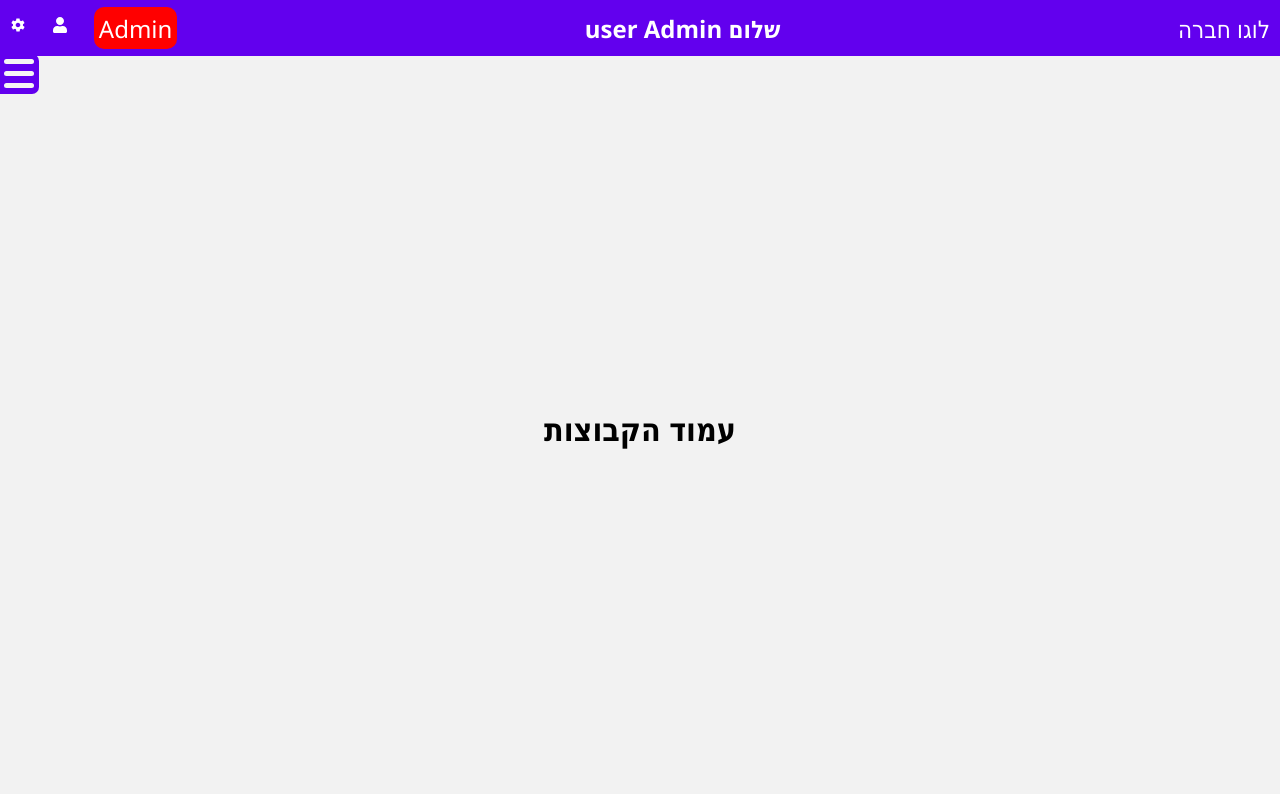
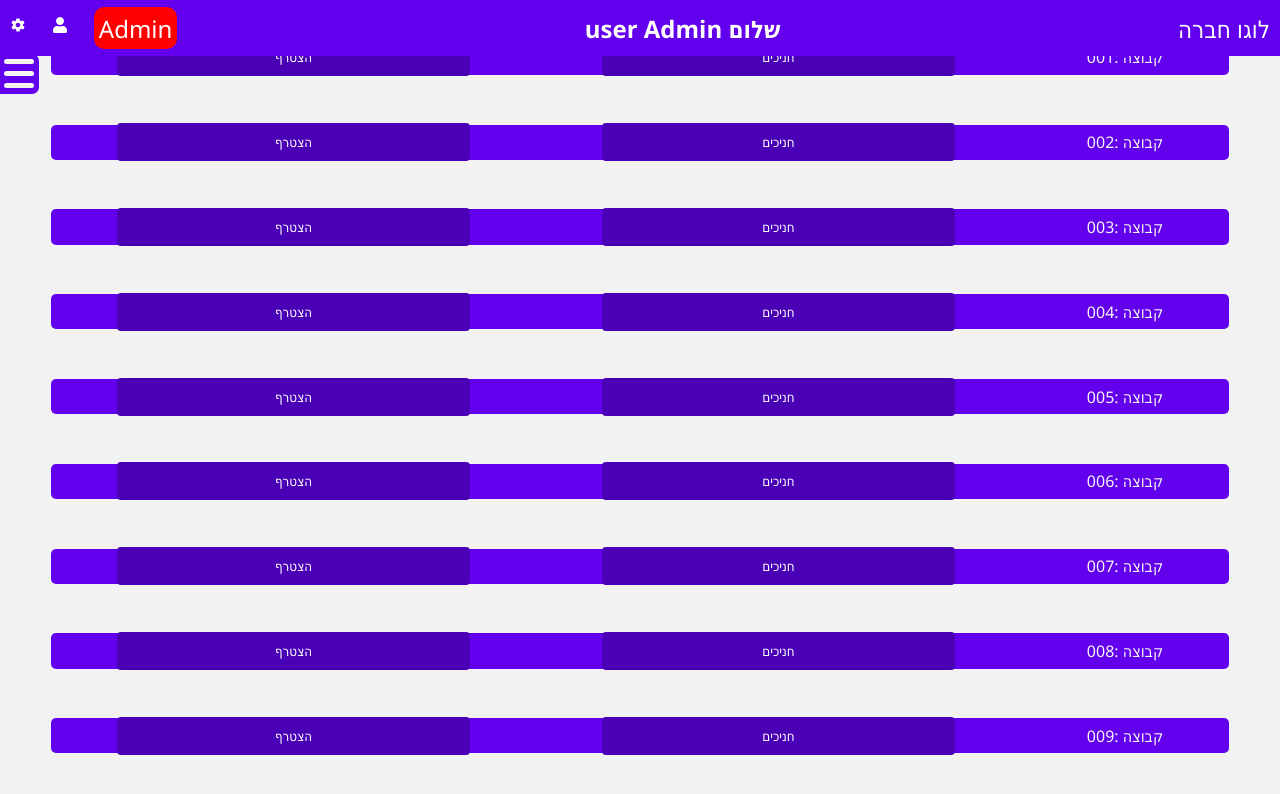
Before and after one commit to amielsaa/osimseder, a React (Create React App) app in the folder client/: page /Groups in a window 1280 px wide. Shown: the top 794 px of the page. Built offline with nearby package versions, Linux system fonts and the light colour scheme.

Commit message:
groups for student page

```diff
--- /dev/null
+++ b/client/src/Components/FilterBox.js
@@ -0,0 +1,17 @@
+import React from 'react';
+import './css/FilterBox.css'
+const FilterBox = ({ filterValue, onFilterChange }) => {
+  return (
+    <div className='fliterBox'>
+      <label htmlFor="filter">:חיפוש</label>
+      <input
+        type="text"
+        id="filter"
+        value={filterValue}
+        onChange={(e) => onFilterChange(e.target.value)}
+      />
+    </div>
+  );
+}
+
+export default FilterBox;
--- /dev/null
+++ b/client/src/Components/Group.js
@@ -0,0 +1,14 @@
+import React from 'react';
+import './css/Group.css';
+
+const Group = ({ groupId }) => {
+  return (
+    <div className="group">
+      <div className='group-id'>{`${groupId}: קבוצה`}</div>
+      <button className='users-in-group-btn'>חניכים</button>
+      <button className='join-group-btn'>הצטרף</button>
+    </div>
+  );
+}
+
+export default Group;
--- /dev/null
+++ b/client/src/Components/GroupList.js
@@ -0,0 +1,24 @@
+import React, { useState } from 'react';
+import Group from './Group';
+import FilterBox from './FilterBox';
+
+const GroupList = () => {
+  const initialGroupIds = Array.from({ length: 10 }, (_, index) => (index + 1).toString().padStart(3, '0'));
+  const [groupIds, setGroupIds] = useState(initialGroupIds);
+  const [filterValue, setFilterValue] = useState('');
+
+  const filteredGroups = groupIds.filter(groupId =>
+    groupId.includes(filterValue)
+  );
+
+  return (
+    <>
+      <FilterBox filterValue={filterValue} onFilterChange={setFilterValue} />
+      {filteredGroups.map((groupId) => (
+        <Group key={groupId} groupId={groupId} />
+      ))}
+    </>
+  );
+}
+
+export default GroupList;
--- a/client/src/Components/Groups.js
+++ b/client/src/Components/Groups.js
@@ -1,13 +1,14 @@
 import './css/Groups.css'
 import Nav from './Nav';
 import Header from './Header';
+import GroupList from './GroupList';
 const Groups = ({userName, role}) => {
   return (
     <>
     <Header userName={userName}  role={role}/>
     <Nav role={role}/>
     <div className='content-Box'>
-      <h1>עמוד הקבוצות</h1>
+      <GroupList/>
     </div>
     </>
   )
--- /dev/null
+++ b/client/src/Components/css/FilterBox.css
@@ -0,0 +1,5 @@
+.fliterBox {
+    display: flex;
+    flex-direction: row-reverse;
+    text-decoration: solid;
+}
--- /dev/null
+++ b/client/src/Components/css/Group.css
@@ -0,0 +1,19 @@
+.group {
+    height:5%;
+    width: 95%;
+    border-radius: 5px;
+    background-color: #6200ee;
+    display: flex;
+    flex-direction: row-reverse;
+    justify-content: space-around;
+    align-items: center;
+    margin:2%
+
+}
+.group-id , .users-in-group {
+    color:whitesmoke;
+}
+.join-group-btn, .users-in-group-btn {
+    width: 30%;
+    margin:0%;
+}
--- a/client/src/Components/css/Groups.css
+++ b/client/src/Components/css/Groups.css
@@ -3,6 +3,7 @@
     display: flex;
     align-items: center;
     justify-content: center;
+    flex-direction: column;
     top: 7vh; /* Height of the header */
     width: 100%; /* Adjust for the remaining width */
     height: calc(100vh - 7vh); /* Take the remaining viewport height */
@@ -10,4 +11,5 @@
     background-color: #f2f2f2; /* Set a background color or style as desired */
     box-sizing: border-box;
     transition: ease-in 0.3s; /* Add transition for smooth animation */
+    overflow-y: scroll;
   }
```
